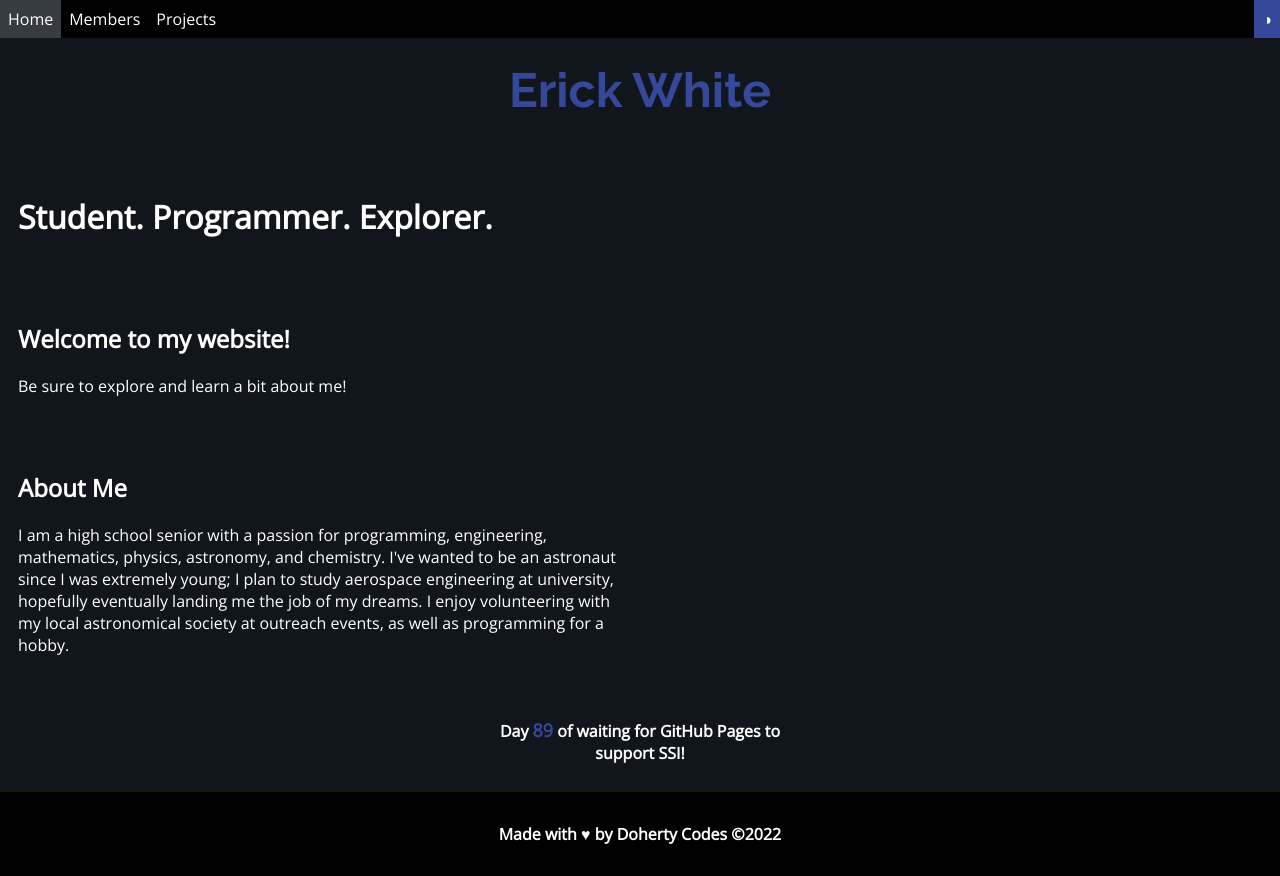
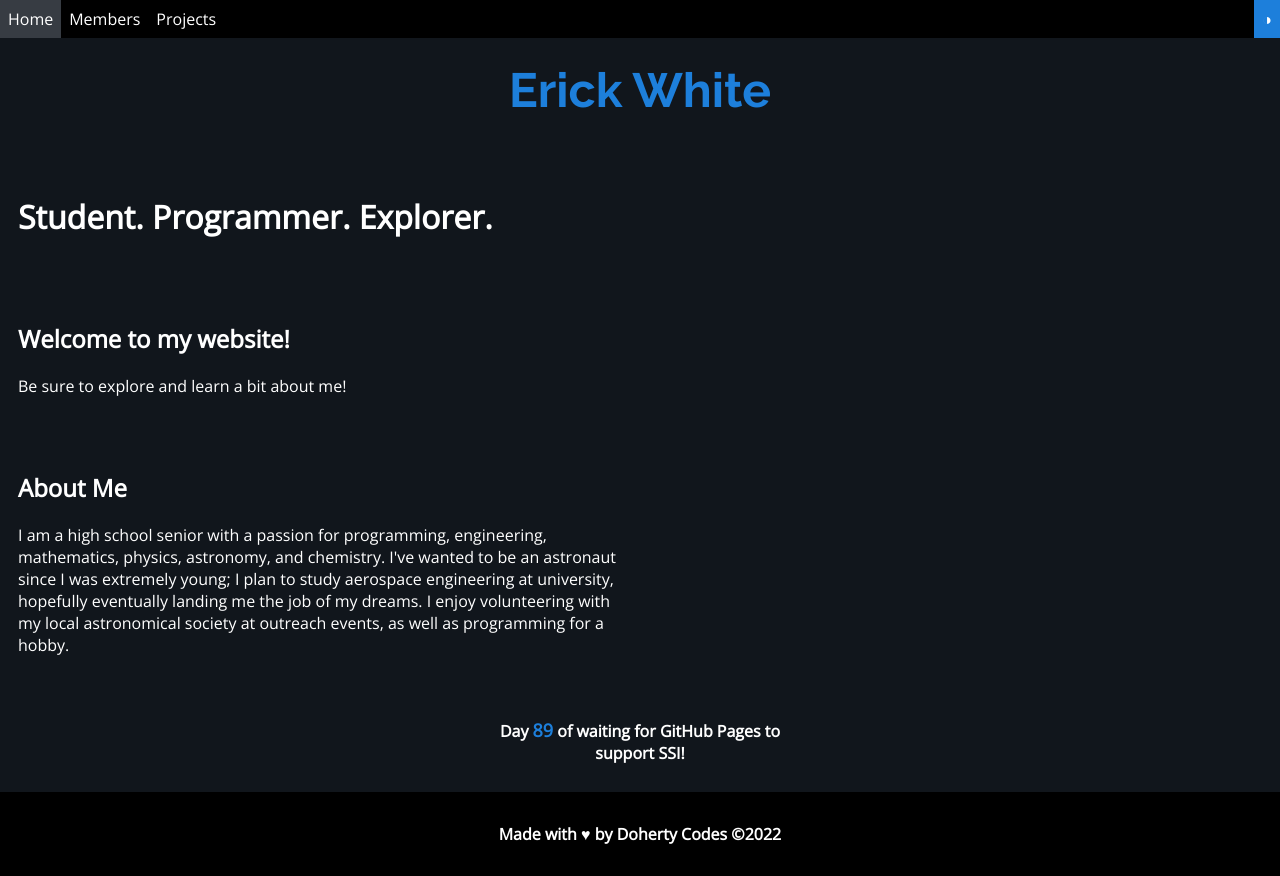
Before and after one commit to dohertycodes/dohertycodes.github.io, a plain HTML site: page pages/members/erick-white/erick-white.html in a window 1280 px wide. Drawn offline with nearby package versions, Linux system fonts and the light colour scheme.

Commit message:
Changed Erick White member page to use private theming
+Added main.css for Erick White member page

```diff
--- a/pages/members/erick-white/css/main.css
+++ b/pages/members/erick-white/css/main.css
@@ -11,10 +11,19 @@
     --heading-font: 'Raleway', sans-serif;
     --main-font: 'Open Sans', sans-serif;
 
-    --accent-background: #354899;
-    --accent-light: #42904c;
-    --accent-dark: #18236b;
+    --accent-background: #1d7fdb;
+    --accent-light: #67aeff;
+    --accent-dark: #0053a9;
     --accent-text: #000;
+
+    --java-primary: #f7901e;
+    --java-secondary: #007599;
+
+    --python-primary: #3777ab;
+    --python-secondary: #ffd343;
+
+    --cs-primary: #a078db;
+    --cs-secondary: #2c006b;
 }
 
 [data-theme="light"] {
@@ -26,10 +35,19 @@
     --heading-font: 'Raleway', sans-serif;
     --main-font: 'Open Sans', sans-serif;
 
-    --accent-background: #354899;
-    --accent-light: #42904c;
-    --accent-dark: #18236b;
+    --accent-background: #04458f;
+    --accent-light: #4c70c0;
+    --accent-dark: #001f61;
     --accent-text: #fff;
+
+    --java-primary: #f7901e;
+    --java-secondary: #007599;
+
+    --python-primary: #3777ab;
+    --python-secondary: #ffd343;
+
+    --cs-primary: #2c006b;
+    --cs-secondary: #a078db;
 }
 
 html {
```
